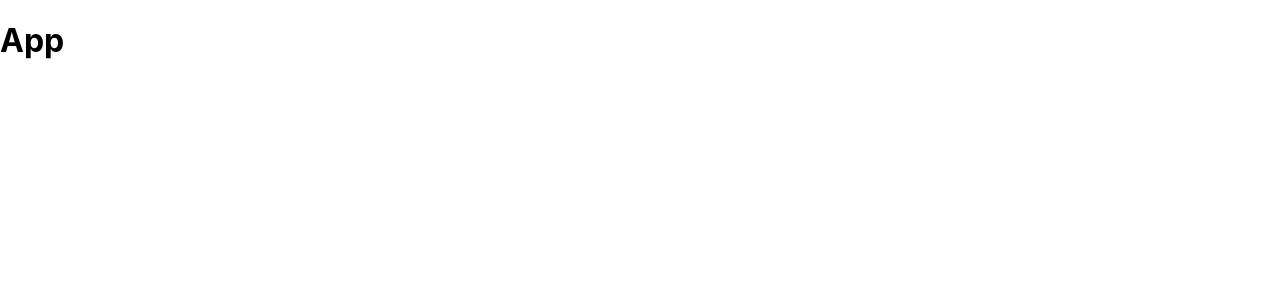
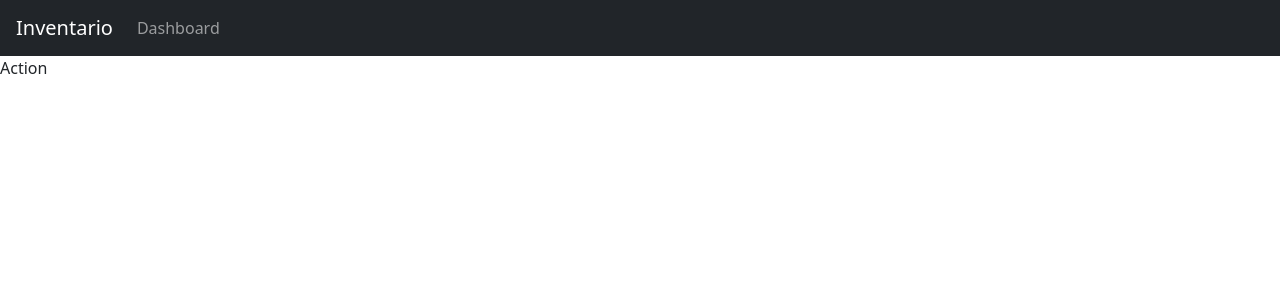
Before and after one commit to Canos13/Inventario-React, a React (Create React App) app: page /action in a window 1280 px wide. Shown: the top 300 px of the page. Built offline with nearby package versions, Linux system fonts and the light colour scheme.

Commit message:
add .jsx files

```diff
--- a/package.json
+++ b/package.json
@@ -6,8 +6,11 @@
     "@testing-library/jest-dom": "^5.16.2",
     "@testing-library/react": "^12.1.4",
     "@testing-library/user-event": "^13.5.0",
+    "bootstrap": "^5.1.3",
     "react": "^17.0.2",
+    "react-bootstrap": "^2.2.1",
     "react-dom": "^17.0.2",
+    "react-router-dom": "^6.2.2",
     "react-scripts": "5.0.0",
     "web-vitals": "^2.1.4"
   },
--- a/public/index.html
+++ b/public/index.html
@@ -1,5 +1,5 @@
 <!DOCTYPE html>
-<html lang="en">
+<html lang="es-MX">
   <head>
     <meta charset="utf-8" />
     <link rel="icon" href="%PUBLIC_URL%/favicon.ico" />
@@ -7,37 +7,14 @@
     <meta name="theme-color" content="#000000" />
     <meta
       name="description"
-      content="Web site created using create-react-app"
+      content="Web site created using Reactby Sergio Cano"
     />
     <link rel="apple-touch-icon" href="%PUBLIC_URL%/logo192.png" />
-    <!--
-      manifest.json provides metadata used when your web app is installed on a
-      user's mobile device or desktop. See https://developers.google.com/web/fundamentals/web-app-manifest/
-    -->
     <link rel="manifest" href="%PUBLIC_URL%/manifest.json" />
-    <!--
-      Notice the use of %PUBLIC_URL% in the tags above.
-      It will be replaced with the URL of the `public` folder during the build.
-      Only files inside the `public` folder can be referenced from the HTML.
-
-      Unlike "/favicon.ico" or "favicon.ico", "%PUBLIC_URL%/favicon.ico" will
-      work correctly both with client-side routing and a non-root public URL.
-      Learn how to configure a non-root public URL by running `npm run build`.
-    -->
-    <title>React App</title>
+    <title>Inventario</title>
   </head>
   <body>
     <noscript>You need to enable JavaScript to run this app.</noscript>
     <div id="root"></div>
-    <!--
-      This HTML file is a template.
-      If you open it directly in the browser, you will see an empty page.
-
-      You can add webfonts, meta tags, or analytics to this file.
-      The build step will place the bundled scripts into the <body> tag.
-
-      To begin the development, run `npm start` or `yarn start`.
-      To create a production bundle, use `npm run build` or `yarn build`.
-    -->
   </body>
 </html>
--- a/src/App.js
+++ b/src/App.jsx
@@ -1,7 +1,8 @@
 import React from 'react'
+import { AppRouter } from './routes/AppRouter'
 
 export const App = () => {
   return (
-    <h1>App</h1>
+    <AppRouter />
   )
 }
--- a/src/index.js
+++ b/src/index.js
@@ -2,6 +2,7 @@ import React from 'react';
 import ReactDOM from 'react-dom';
 import { App } from './App';
 import './index.css';
+import 'bootstrap/dist/css/bootstrap.min.css';
 
 ReactDOM.render(
   <App />,
--- /dev/null
+++ b/src/pages/Action.jsx
@@ -0,0 +1,7 @@
+import React from 'react'
+
+export const Action = () => {
+  return (
+    <div>Action</div>
+  )
+}
--- /dev/null
+++ b/src/pages/Bar.jsx
@@ -0,0 +1,66 @@
+import React from 'react';
+import { Link, NavLink, Outlet } from 'react-router-dom';
+import { Navbar, Nav, NavDropdown } from 'react-bootstrap';
+
+export const Bar = () => {
+  return (
+    <>
+
+        <Navbar collapseOnSelect expand='lg'variant='dark' bg='dark'>
+            <Navbar.Brand className='mx-3'>
+                Inventario
+            </Navbar.Brand>
+            <Navbar.Toggle aria-controls='responsive-navbar-nav' />
+            <Navbar.Collapse id='responsive-navbar-nav' >
+                <Nav>
+                    <NavLink
+                        activeclassname="active"
+                        className="nav-item nav-link"
+                        to="/dashboard"
+                    >
+                        Dashboard
+                    </NavLink>
+                </Nav>
+            </Navbar.Collapse>
+        </Navbar>
+      {/* <nav className="navbar navbar-expand-sm navbar-dark bg-dark">
+          <Link
+              className="navbar-brand"
+              to="/"
+          >
+              INICIO
+          </Link>
+
+          <div className="navbar-collapse">
+              <div className="navbar-nav">
+                  <NavLink
+                      activeclassname="active"
+                      className="nav-item nav-link"
+                      to="/dashboard"
+                  >
+                      Dashboard
+                  </NavLink>
+
+              </div>
+          </div>
+
+          <div className="navbar-collapse collapse w-100 order-3 dual-collapse2">
+              <ul className="navbar-nav ml-auto">
+                  <NavLink
+                      activeclassname="active"
+                      className="nav-item nav-link"
+                      to="/login"
+                  >
+                      Logout
+                  </NavLink>
+              </ul>
+          </div>
+      </nav> */}
+
+
+      <section>
+          <Outlet />
+      </section>
+    </>
+  )
+}
--- /dev/null
+++ b/src/pages/Dashboard.jsx
@@ -0,0 +1,7 @@
+import React from 'react'
+
+export const Dashboard = () => {
+  return (
+    <div>Dashboard</div>
+  )
+}
--- /dev/null
+++ b/src/pages/LoginScreen.jsx
@@ -0,0 +1,42 @@
+import React from 'react';
+import {Form, Button} from 'react-bootstrap'
+
+export const LoginScreen = () => {
+  return (
+    <>
+      <Form className='w-25 mx-auto mt-5' >
+        <Form.Group className="mb-3 " controlId="formBasicEmail">
+          <Form.Label>Email address</Form.Label>
+          <Form.Control type="email" placeholder="Enter email" />
+        </Form.Group>
+
+        <Form.Group className="mb-3" controlId="formBasicPassword">
+          <Form.Label>Password</Form.Label>
+          <Form.Control type="password" placeholder="Password" />
+        </Form.Group>
+
+        <Form.Group className="d-block mb-3 mx-auto " controlId="radio">
+          <Form.Check
+            inline
+            label="User"
+            name="group1"
+            type="radio"
+            id='inline-radio-1'
+          />
+          <Form.Check
+            inline
+            label="Admin"
+            name="group1"
+            type="radio"
+            id='inline-radio-2' />
+        </Form.Group>
+
+
+
+        <Button className='w-75 d-block mx-auto' variant="primary" type="submit">
+          Submit
+        </Button>
+      </Form>
+    </>
+  )
+}
--- /dev/null
+++ b/src/pages/SingupScreen.jsx
@@ -0,0 +1,7 @@
+import React from 'react'
+
+export const SingupScreen = () => {
+  return (
+    <div>SingupScreen</div>
+  )
+}
--- /dev/null
+++ b/src/routes/AppRouter.jsx
@@ -0,0 +1,33 @@
+import React from 'react';
+import { Bar } from '../pages/Bar';
+import { Action } from '../pages/Action';
+import { Dashboard } from '../pages/Dashboard';
+import { SingupScreen } from '../pages/SingupScreen';
+import { LoginScreen } from '../pages/LoginScreen';
+import {
+    BrowserRouter as Router,
+    Routes,
+    Route,
+    Navigate,
+} from 'react-router-dom';
+
+export const AppRouter = () => {
+  return (
+    <Router>
+      <div>
+          <Routes>
+              <Route path='/' element={ <Bar /> }>
+                  <Route exact="true" path='/action' element={ <Action /> } />
+                  <Route exact="true" path='/dashboard' element={ <Dashboard /> } />
+                  {/* Si no hace match se navega hacia "/" */}
+                  <Route path='*' element={ <Navigate replace to="/" /> } />
+              </Route>
+
+              <Route exact="true" path='/login' element={  <LoginScreen /> } />
+              <Route exact="true" path='/singup' element={  <SingupScreen /> } />
+
+          </Routes>
+      </div>
+    </Router>
+  )
+}
```
Also changed, not shown: 1 other file (tests, documents, lock files or other folders).
